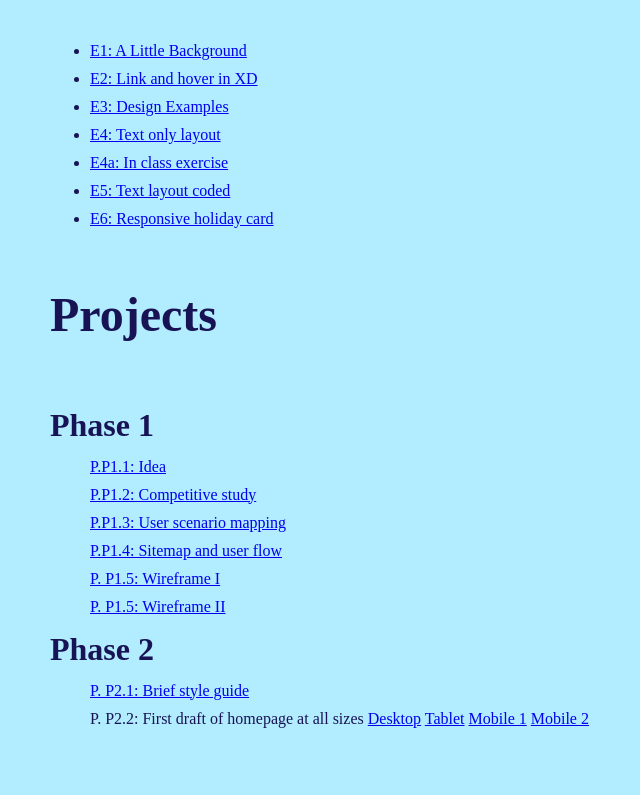
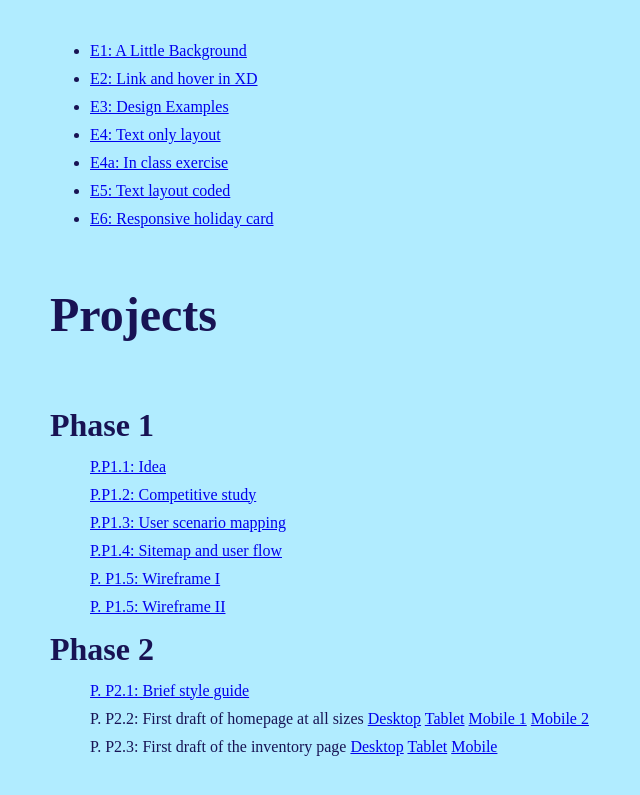
Before and after one commit to Jihyun77/avt415_f22, a plain HTML site: page index.html in a window 1280 px wide. Shown: the part 466-1261 px from the top of the page, without its empty margins (0-640 px from the left). Drawn offline with Linux system fonts and the light colour scheme.

Commit message:
Week 9 - adding project files

```diff
--- a/index.html
+++ b/index.html
@@ -40,6 +40,11 @@
 		<a href="https://xd.adobe.com/view/08885f7f-842b-4c8b-ae02-de8b20ae3a85-5ddb/" target="_blank"> Mobile 1</a>
 		<a href="https://xd.adobe.com/view/ae9316da-548b-4081-b6ce-eba427781b3c-fbc0/" target="_blank">Mobile 2</a>
 		</dd>
+		<dd>P. P2.3: First draft of the inventory page
+		<a href="https://xd.adobe.com/view/06ff61f3-4e28-4a20-9534-42c1c0d38657-53ac/" target="_blank"> Desktop</a>
+		<a href="https://xd.adobe.com/view/c85ada9d-d7e9-4556-8af2-c4001a90a640-9d09/" target="_blank">Tablet</a>
+		<a href="https://xd.adobe.com/view/b2423783-88ec-4f7b-b50e-c0fa53997c26-e711/" target="_blank"> Mobile</a>
+		</dd>
 	</dl>
 </div>
 </body>
```
